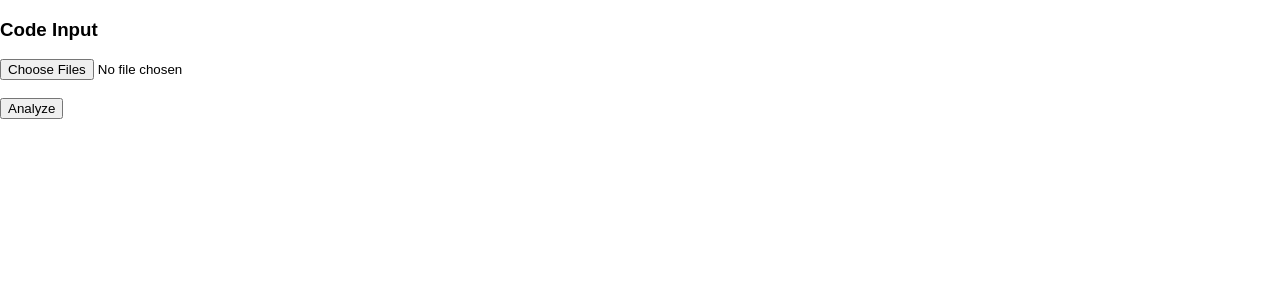
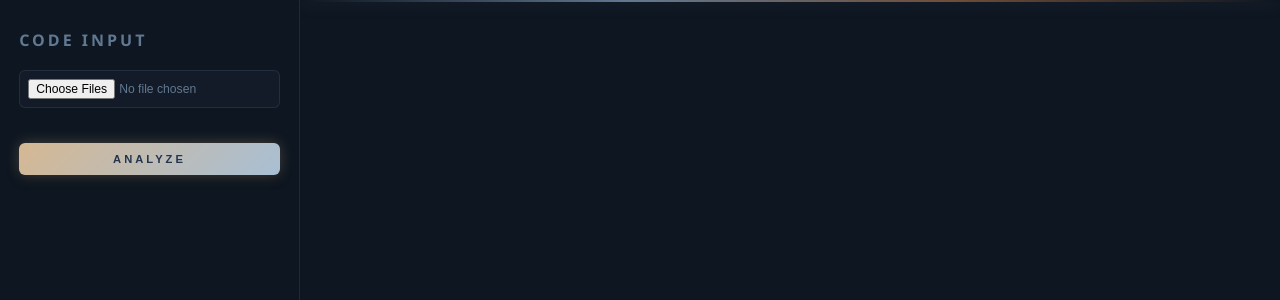
Before and after one commit to NehaV2905/polycode, a React (Vite) app in the folder ui/: page / in a window 1280 px wide. Both pictures are taken after a click on the button "GET STARTED". Shown: the top 300 px of the page. Built offline with nearby package versions, Linux system fonts and the light colour scheme.

Commit message:
Added css and styling to the main page

```diff
--- a/ui/src/App.css
+++ b/ui/src/App.css
@@ -1,85 +1,361 @@
-.app-shell {
-  display: flex;
-  flex-direction: column;
-  height: 100vh;
+/* ══════════════════════════════════════
+   VARIABLES
+══════════════════════════════════════ */
+:root {
+  --space-cadet: #25344F;
+  --slate-gray:  #617891;
+  --tan:         #D5B893;
+  --coffee:      #6F4D38;
+  --caput:       #632024;
+  --dark-bg:     #0a0f18;
+  --panel-bg:    #0e1621;
+  --card-bg:     #121e2e;
+  --border:      rgba(97, 120, 145, 0.2);
+  --green:       #4ec94e;
+  --text:        #cdd6e4;
+  --text-dim:    #617891;
 }
 
-.layout {
-  display: flex;
-  flex: 1;
+/* ══════════════════════════════════════
+   SCROLLBAR
+══════════════════════════════════════ */
+::-webkit-scrollbar { width: 5px; }
+::-webkit-scrollbar-track { background: var(--dark-bg); }
+::-webkit-scrollbar-thumb { background: var(--slate-gray); border-radius: 3px; }
+::-webkit-scrollbar-thumb:hover { background: var(--tan); box-shadow: 0 0 6px rgba(213,184,147,0.5); }
+
+/* ══════════════════════════════════════
+   APP SHELL
+   grid: sidebar | main
+         sidebar | statusbar
+══════════════════════════════════════ */
+.app-shell {
+  display: grid;
+  grid-template-columns: 300px 1fr;
+  grid-template-rows: 1fr 36px;
+  height: 100vh;
+  background: var(--dark-bg);
+  font-family: 'Segoe UI', system-ui, sans-serif;
+  color: var(--text);
   overflow: hidden;
 }
 
-.sidebar {
-  width: 260px;
-  min-width: 260px;
-  border-right: 1px solid #ddd;
-  padding: 1rem;
+.main-content {
+  padding: 2rem 2.2rem;
+  background: var(--panel-bg);
   overflow-y: auto;
-  background: #f9f9f9;
+  display: flex;
+  flex-direction: column;
+  gap: 1.6rem;
+  position: relative;
+  min-height: 0;
 }
 
-.main-content {
-  flex: 1;
-  padding: 1.5rem;
+/* ══════════════════════════════════════
+   SIDEBAR  →  CodeInputPanel lives here
+══════════════════════════════════════ */
+.sidebar {
+  grid-row: 1 / span 2;
+  display: flex;
+  flex-direction: column;
+  padding: 1.8rem 1.2rem;
+  background: #0e1621;
+  border-right: 1px solid rgba(97, 120, 145, 0.2);
   overflow-y: auto;
 }
-.analysis-output pre {
-  background: #1e1e1e;
-  color: #4ec94e;
-  padding: 1rem;
-  border-radius: 6px;
-  overflow-y: auto;
-  max-height: 400px;
-  font-size: 0.8rem;
-  font-family: monospace;
-  white-space: pre-wrap;
-  word-break: break-word;
+
+.sidebar > section h3 {
+  font-size: 1rem;
+  letter-spacing: 3px;
+  text-transform: uppercase;
+  color: var(--slate-gray);
+  margin-bottom: 1.2rem;
 }
 
-.analysis-output {
-  padding: 16px;
-  background: #f9fafb;
-  border-radius: 8px;
-  margin-bottom: 20px;
+.sidebar > section input[type="file"] {
+  width: 100%;
+  font-size: 0.76rem;
+  color: var(--text-dim);
+  padding: 8px;
+  background: rgba(97, 120, 145, 0.06);
+  border: 1px solid rgba(97, 120, 145, 0.2);
+  border-radius: 6px;
+  cursor: pointer;
+  margin-bottom: 1rem;
+  color: var(--text-dim);
 }
 
+.sidebar > section div > strong {
+  display: block;
+  font-size: 0.65rem;
+  letter-spacing: 2px;
+  text-transform: uppercase;
+  color: var(--slate-gray);
+  margin-bottom: 0.6rem;
+}
+
+.sidebar > section ul {
+  list-style: none;
+  padding: 0;
+  margin-bottom: 0.8rem;
+  display: flex;
+  flex-direction: column;
+  gap: 4px;
+}
+
+.sidebar > section li {
+  display: flex;
+  align-items: center;
+  justify-content: space-between;
+  padding: 6px 8px;
+  border-radius: 5px;
+  border: 1px solid rgba(97, 120, 145, 0.12);
+  font-size: 0.8rem;
+  color: var(--text);
+  transition: background 0.2s;
+}
+
+.sidebar > section li:hover {
+  background: rgba(97, 120, 145, 0.08);
+}
+
+.sidebar > section li button:first-child {
+  background: none;
+  border: none;
+  color: var(--text-dim);
+  font-size: 0.78rem;
+  cursor: pointer;
+  max-width: 160px;
+  overflow: hidden;
+  text-overflow: ellipsis;
+  white-space: nowrap;
+  transition: color 0.2s;
+}
+
+.sidebar > section li button:first-child:hover {
+  color: var(--tan);
+}
+
+.sidebar > section li button:last-child {
+  background: none;
+  border: 1px solid rgba(99, 32, 36, 0.4);
+  color: #ff8a8a;
+  font-size: 0.65rem;
+  padding: 2px 8px;
+  border-radius: 4px;
+  cursor: pointer;
+  transition: background 0.2s;
+}
+
+.sidebar > section li button:last-child:hover {
+  background: rgba(99, 32, 36, 0.3);
+}
+
+.sidebar > section > button {
+  width: 100%;
+  margin-top: 1.2rem;
+  padding: 10px 0;
+  font-size: 0.7rem;
+  font-weight: 700;
+  letter-spacing: 3px;
+  text-transform: uppercase;
+  color: var(--space-cadet);
+  background: linear-gradient(135deg, var(--tan), #a8bfd4);
+  border: none;
+  border-radius: 6px;
+  cursor: pointer;
+  position: relative;
+  overflow: hidden;
+  transition: transform 0.2s ease, box-shadow 0.2s ease;
+  box-shadow: 0 0 14px rgba(213,184,147,0.3), 0 4px 12px rgba(0,0,0,0.3);
+}
+
+.sidebar > section > button:hover {
+  transform: translateY(-2px);
+  box-shadow: 0 0 24px rgba(213,184,147,0.55), 0 6px 18px rgba(0,0,0,0.4);
+}
+
+/* ══════════════════════════════════════
+   MAIN CONTENT  →  MainPanel
+══════════════════════════════════════ */
+
+
+/* top accent bar */
+.main-content::before {
+  content: "";
+  position: absolute;
+  top: 0; left: 0; right: 0;
+  height: 2px;
+  background: linear-gradient(90deg, transparent, var(--slate-gray), var(--coffee), transparent);
+  box-shadow: 0 0 16px rgba(97,120,145,0.4);
+}
+
+/* ── AnalysisOutput section ── */
+.analysis-output {
+  background: var(--card-bg);
+  border: 1px solid var(--border);
+  border-radius: 10px;
+  padding: 1.6rem;
+  position: relative;
+  overflow-y: auto;
+  max-height: 340px;
+  transition: border-color 0.3s, box-shadow 0.3s;
+  animation: fadeSlideIn 0.5s ease forwards;
+  flex-shrink: 0;
+}
+
+@keyframes fadeSlideIn {
+  from { opacity: 0; transform: translateY(16px); }
+  to   { opacity: 1; transform: translateY(0); }
+}
+
+/* card top highlight */
+.analysis-output::before {
+  content: "";
+  position: absolute;
+  top: 0; left: 0; right: 0;
+  height: 1px;
+  background: linear-gradient(90deg, transparent, rgba(213,184,147,0.4), transparent);
+}
+
+.analysis-output:hover {
+  border-color: rgba(97,120,145,0.4);
+  box-shadow: 0 0 24px rgba(97,120,145,0.08), 0 4px 20px rgba(0,0,0,0.3);
+}
+.analysis-output h2 {
+  font-size: 1rem;
+}
 .analysis-output h3 {
-  margin-top: 12px;
-  margin-bottom: 8px;
-  font-size: 18px;
-  color: #222;
+  font-size: 0.8rem;
+  margin-top: 1.2rem;
+}
+
+.analysis-output h2,h3 {
+  letter-spacing: 3px;
+  text-transform: uppercase;
+  color: var(--slate-gray);
+  margin-bottom: 0.9rem;
+}
+
+.analysis-output h3:first-child {
+  margin-top: 0;
+  color: var(--tan);
+  text-shadow: 0 0 10px rgba(213,184,147,0.35);
 }
 
 .analysis-output ul {
-  list-style-type: none;
-  padding-left: 0;
+  list-style: none;
+  padding: 0;
+  display: flex;
+  flex-direction: column;
+  gap: 4px;
+  margin-bottom: 0.4rem;
 }
 
 .analysis-output li {
-  padding: 4px 0;
-  font-size: 14px;
+  font-size: 0.84rem;
+  padding: 7px 12px;
+  border-radius: 6px;
+  color: var(--text);
+  background: rgba(97,120,145,0.05);
+  border: 1px solid transparent;
+  transition: all 0.2s ease;
+  display: flex;
+  align-items: center;
+  gap: 8px;
+}
+
+.analysis-output li::before {
+  content: "›";
+  color: var(--slate-gray);
+  font-size: 1rem;
+  line-height: 1;
+}
+
+.analysis-output li:hover {
+  background: rgba(97,120,145,0.1);
+  border-color: rgba(97,120,145,0.2);
+  color: var(--tan);
+  text-shadow: 0 0 8px rgba(213,184,147,0.3);
 }
 
 .module {
-  color: #777;
-  font-size: 13px;
+  font-size: 0.74rem;
+  color: var(--text-dim);
+  margin-left: auto;
+  letter-spacing: 0.5px;
 }
 
 .no-unused {
-  color: green;
-  font-weight: 500;
+  font-size: 0.84rem;
+  color: var(--green);
+  font-weight: 600;
+  text-shadow: 0 0 10px rgba(78,201,78,0.4);
+  padding: 6px 12px;
+  background: rgba(78,201,78,0.06);
+  border: 1px solid rgba(78,201,78,0.15);
+  border-radius: 6px;
+  display: inline-block;
 }
 
+.graph-summary {
+  font-size: 0.82rem;
+  color: var(--text-dim);
+  padding: 8px 12px;
+  background: rgba(97,120,145,0.06);
+  border: 1px solid var(--border);
+  border-radius: 6px;
+  letter-spacing: 0.5px;
+}
+
+.graph-summary strong {
+  color: var(--tan);
+  text-shadow: 0 0 8px rgba(213,184,147,0.4);
+}
+
+/* ── DependencyGraph ── */
 .graph-container {
-  height: 300px;
-  border: 1px solid #ccc;
-  border-radius: 8px;
+  background: var(--card-bg);
+  border: 1px solid var(--border);
+  border-radius: 10px;
+  height: 340px;
+  overflow: hidden;
+  position: relative;
+  transition: border-color 0.3s, box-shadow 0.3s;
+  animation: fadeSlideIn 0.6s ease 0.15s both;
 }
-.graph-summary {
-  margin-bottom: 12px;
-  font-size: 14px;
-  color: #444;
+
+.graph-container::before {
+  content: "";
+  position: absolute;
+  top: 0; left: 0; right: 0;
+  height: 1px;
+  background: linear-gradient(90deg, transparent, rgba(97,120,145,0.5), transparent);
+  z-index: 1;
+}
+
+.graph-container:hover {
+  border-color: rgba(97,120,145,0.45);
+  box-shadow:
+    0 0 24px rgba(97,120,145,0.1),
+    inset 0 0 40px rgba(14,22,33,0.5);
+}
+
+/* ══════════════════════════════════════
+   STATUS BAR
+══════════════════════════════════════ */
+.status-bar {
+  grid-column: 2;
+  display: flex;
+  justify-content: space-between;
+  align-items: center;
+  padding: 0 1.4rem;
+  background: #0a0f18;
+  border-top: 1px solid var(--border);
+  font-size: 0.65rem;
+  letter-spacing: 2px;
+  text-transform: uppercase;
+  color: var(--text-dim);
 }
 
 .landing-page {
--- a/ui/src/components/AnalysisOutput.tsx
+++ b/ui/src/components/AnalysisOutput.tsx
@@ -12,7 +12,7 @@ export default function AnalysisOutput() {
 
   return (
     <section className="analysis-output">
-      <h3>Graph Summary</h3>
+      <h2>Code Summary</h2>
       <h3>Functions</h3>
       <ul>
         {dummyIR.functions.map((fn) => (
--- a/ui/src/components/AppShell.tsx
+++ b/ui/src/components/AppShell.tsx
@@ -9,7 +9,9 @@ export default function AppShell() {
   if (!started) return <LandingPage onEnter={() => setStarted(true)} />;
   return (
     <div className="app-shell">
-      <CodeInputPanel onAnalyze={() => setAnalyzed(true)} />
+      <aside className="sidebar">
+        <CodeInputPanel onAnalyze={() => setAnalyzed(true)} />
+      </aside>
       <MainPanel analyzed={analyzed} />
     </div>
   );
--- a/ui/src/components/CodeInputPanel.tsx
+++ b/ui/src/components/CodeInputPanel.tsx
@@ -25,42 +25,17 @@ export default function CodeInputPanel({ onAnalyze }: { onAnalyze: () => void })
   };
 
   return (
-    <section style={{ marginBottom: "1rem" }}>
+  <section>
     <h3>Code Input</h3>
     <input type="file" multiple onChange={handleFileChange} />
-      <br /><br />
     {files.length > 0 && (
       <div>
         <strong>Uploaded Files:</strong>
         <ul>
           {files.map((file, index) => (
-              <li key={index} style={{ marginBottom: "6px" }}>
-                <button
-                  onClick={() => downloadFile(file)}
-                  style={{
-                    background: "none",
-                    border: "none",
-                    color: "blue",
-                    cursor: "pointer",
-                    textDecoration: "underline",
-                    marginRight: "10px"
-                  }}
-                >
-                  {file.name}
-                </button>
-                <button
-                  onClick={() => removeFile(index)}
-                  style={{
-                    color: "white",
-                    background: "crimson",
-                    border: "none",
-                    borderRadius: "4px",
-                    padding: "2px 8px",
-                    cursor: "pointer"
-                  }}
-                >
-                  Remove
-                </button>
+            <li key={index}>
+              <button onClick={() => downloadFile(file)}>{file.name}</button>
+              <button onClick={() => removeFile(index)}>Remove</button>
             </li>
           ))}
         </ul>
--- a/ui/src/index.css
+++ b/ui/src/index.css
@@ -1,36 +1,29 @@
-body {
+*, *::before, *::after {
+  box-sizing: border-box;
   margin: 0;
-  font-family: sans-serif;
+  padding: 0;
 }
 
-.app-shell {
-  display: grid;
-  grid-template-columns: 250px 1fr;
-  grid-template-rows: 1fr 30px;
-  height: 100vh;
+body {
+  font-family: 'Segoe UI', system-ui, sans-serif;
+  background: #1a2436;
+  color: #cdd6e4;
+  -webkit-font-smoothing: antialiased;
 }
 
-.sidebar {
-  grid-row: 1 / span 2;
-  padding: 10px;
-  border-right: 1px solid #ccc;
-  background: #f9f9f9;
+::-webkit-scrollbar {
+  width: 6px;
 }
 
-.main-panel {
-  padding: 20px;
+::-webkit-scrollbar-track {
+  background: #1a2436;
 }
 
-.status-bar {
-  grid-column: 2;
-  display: flex;
-  justify-content: space-between;
-  padding: 5px 10px;
-  border-top: 1px solid #ccc;
-  font-size: 12px;
-  background: #eee;
+::-webkit-scrollbar-thumb {
+  background: #617891;
+  border-radius: 3px;
 }
 
-.module ul {
-  margin: 5px 0 10px 15px;
+::-webkit-scrollbar-thumb:hover {
+  background: #D5B893;
 }
```
Also changed, not shown: ui/src/components/DependencyGraph.tsx (+32 -0 lines). Lines whose indentation alone changed are shown as unchanged.
